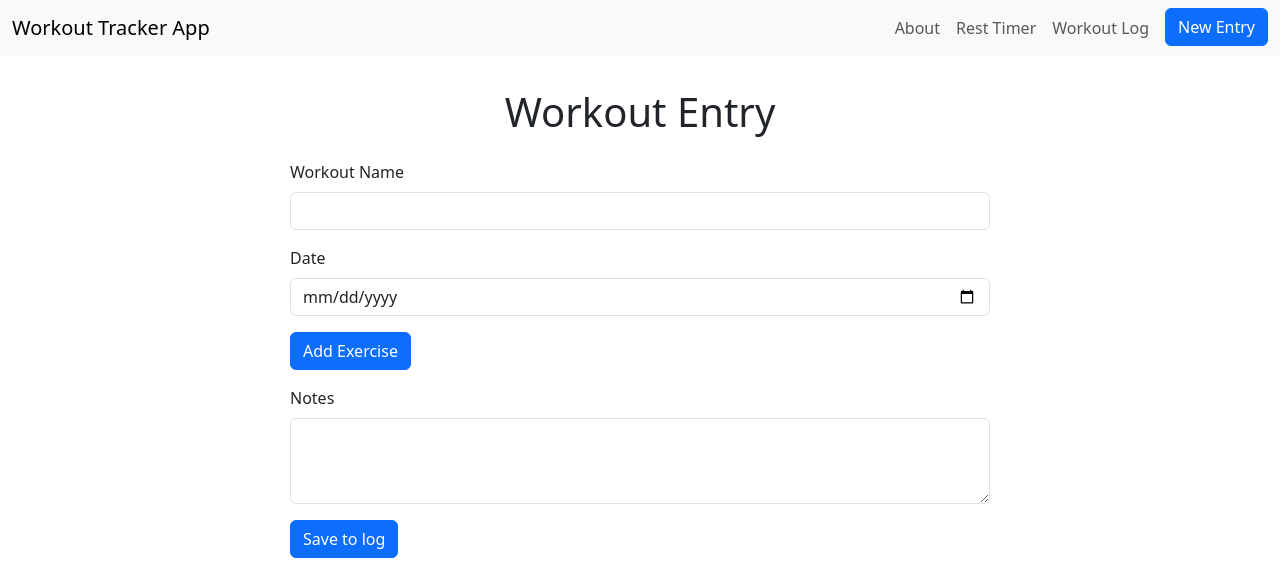
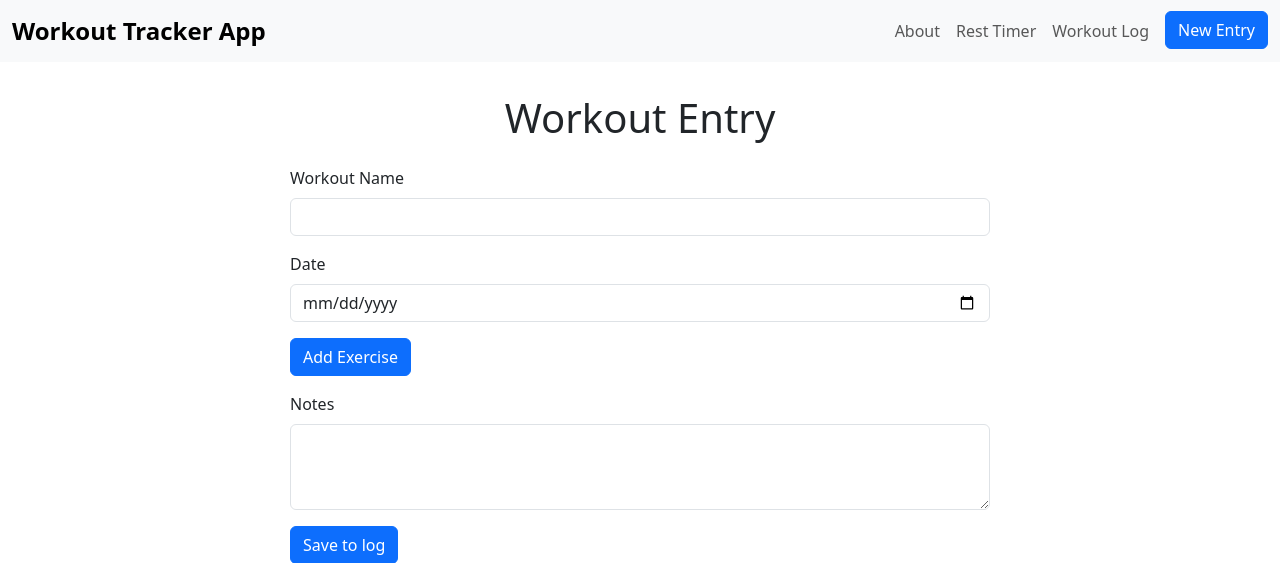
Before and after one commit to sforouzan/workoutTrackerApp, a Node server app: page / in a window 1280 px wide. Shown: the top 563 px of the page. Run offline with Node 20, Linux system fonts and the light colour scheme; some libraries are stand-ins or nearby versions.

Commit message:
making the brand larger and bold

```diff
--- a/static/css/style.css
+++ b/static/css/style.css
@@ -183,3 +183,10 @@ main {
       border-radius: 5px;
   }
 }
+
+/* Navbar brand (logo) hover effect */
+.navbar-brand {
+  font-size: 1.5rem; /* Slightly larger font */
+  font-weight: bold; /* Make it stand out */
+  transition: color 0.3s ease-in-out, transform 0.3s ease-in-out;
+}
```
